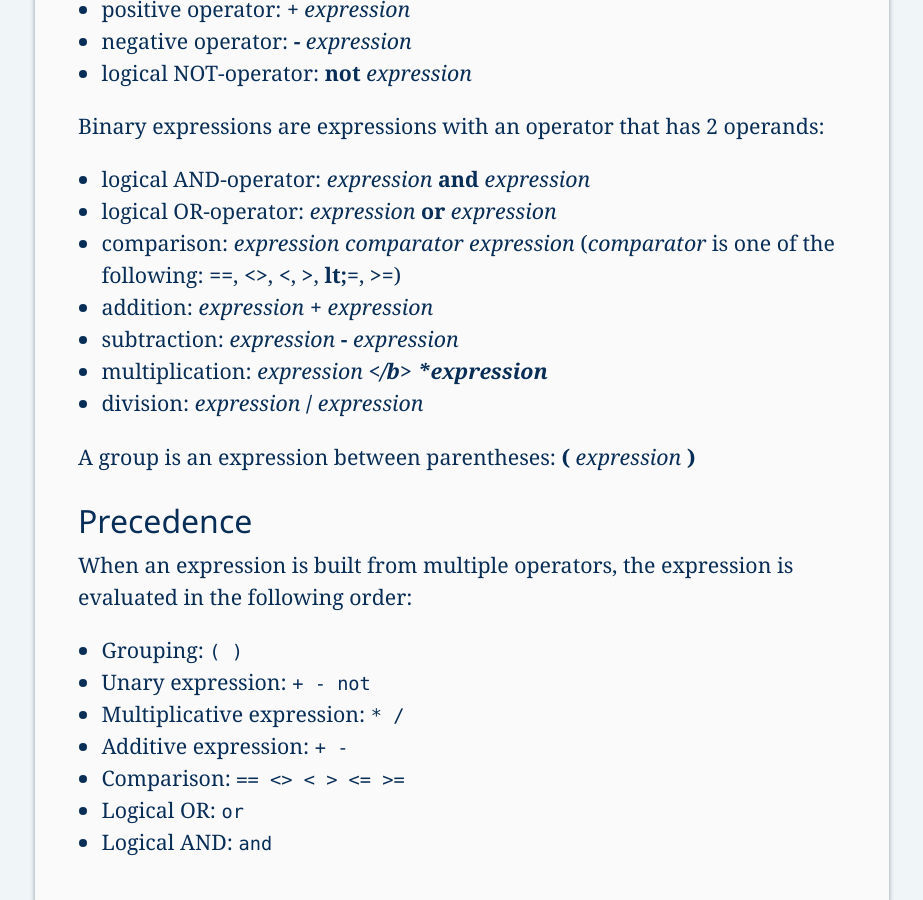
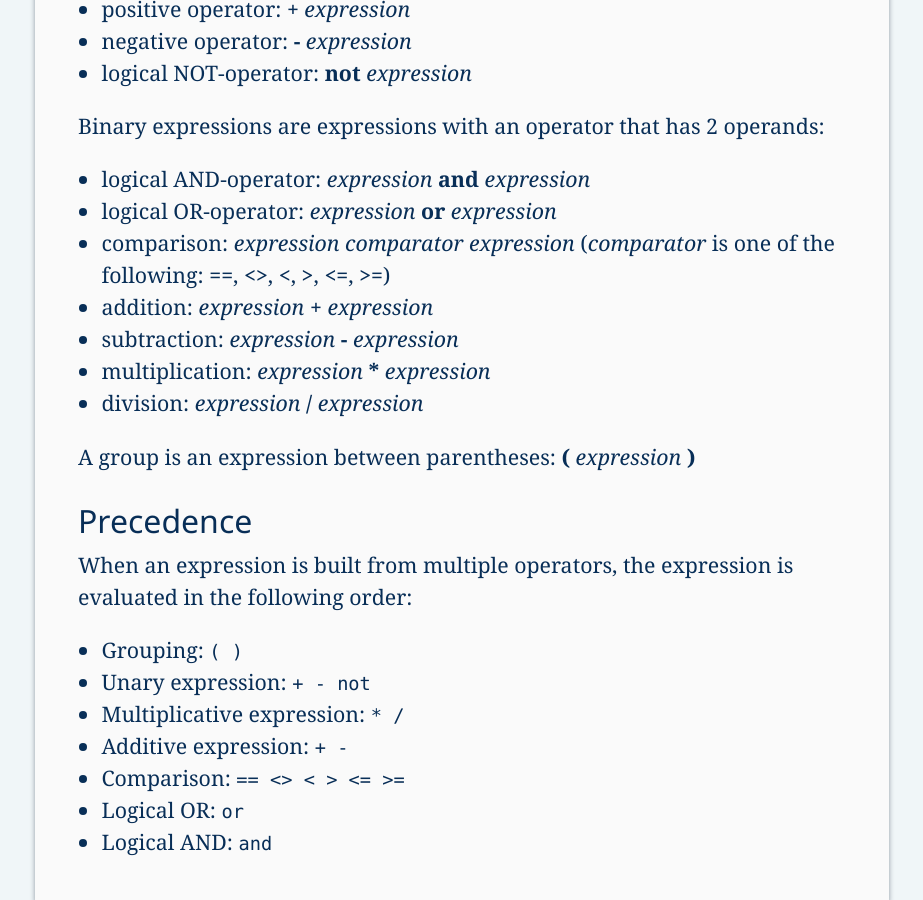
Before and after one commit to tommy-carlier/www.tcx.be, a Jekyll site: the page built from _posts/2007-04-23-intro-adl.md, in a window 1280 px wide and 900 px high, scrolled down 2202 px. Shown: the whole window, without its empty margins (178-1101 px from the left). Built offline with Jekyll 4.4.1, drawn with Linux system fonts in a browser that asks for light colours.

Commit message:
Bug fixes

```diff
--- a/_posts/2007-04-23-intro-adl.md
+++ b/_posts/2007-04-23-intro-adl.md
@@ -93,10 +93,10 @@ Binary expressions are expressions with an operator that has 2 operands:
 
 - logical AND-operator: *expression* **and** *expression*
 - logical OR-operator: *expression* **or** *expression*
-- comparison: *expression comparator expression* (*comparator* is one of the following: <b>==</b>, <b>&lt;&gt;</b>, <b>&lt;</b>, <b>&gt;</b>, <b>lt;=</b>, <b>&gt;=</b>)
+- comparison: *expression comparator expression* (*comparator* is one of the following: <b>==</b>, <b>&lt;&gt;</b>, <b>&lt;</b>, <b>&gt;</b>, <b>&lt;=</b>, <b>&gt;=</b>)
 - addition: *expression* <b>+</b> *expression*
 - subtraction: *expression* <b>-</b> *expression*
-- multiplication: *expression* <b>*</b> *expression*
+- multiplication: *expression* <b>&#42;</b> *expression*
 - division: *expression* <b>/</b> *expression*
 
 A group is an expression between parentheses: <b>(</b> *expression* <b>)</b>
```
